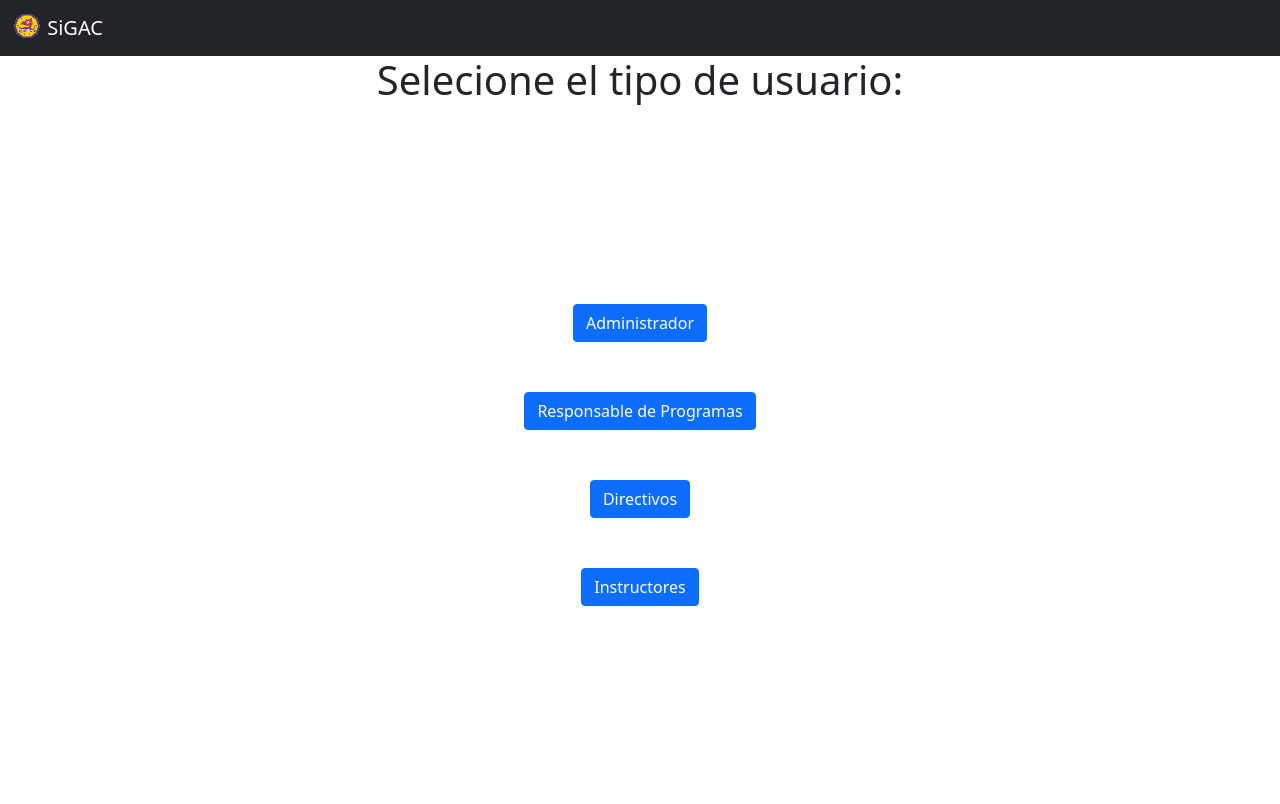
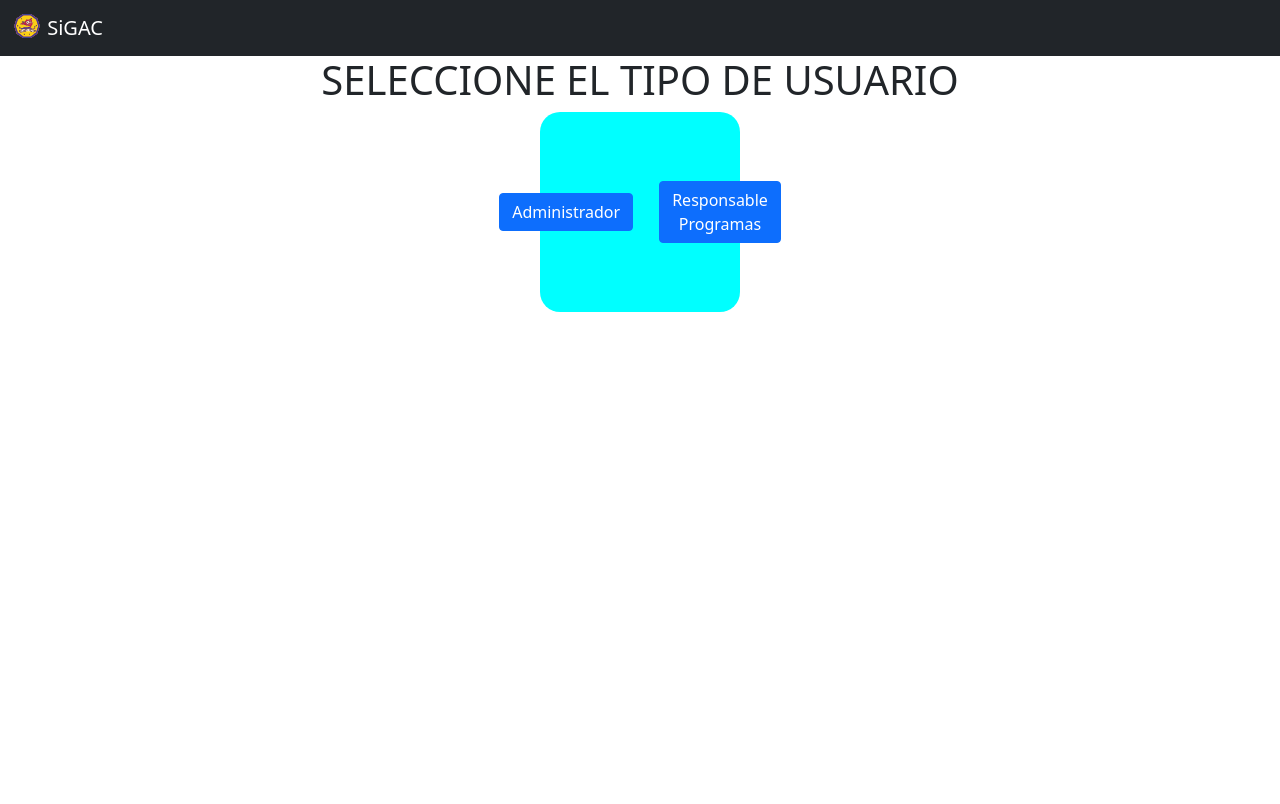
Before and after one commit to TheViccs/Extraescolares, a PHP site: page /extraescolares/views/layout/home.html in a window 1280 px wide. After the commit the page ends 312 px from the top, so only its background shows below. Run offline with PHP 8.4, Linux system fonts and the light colour scheme.

Commit message:
Arreglando problemas

```diff
--- a/css/style.css
+++ b/css/style.css
@@ -1,23 +1,15 @@
-#contenido{
+.container{
+    background-color: aqua;
+    height: 200px;
+    width: 200px;
+    display: flex;
+    justify-content: center;
+    align-items: center;
+    border-radius: 10%;
+}
+.btn{
 
-    width: 500px;
-    height: 500px;
-    margin-left: auto;
-    margin-right: auto;
-    margin-top: 200px;
+
 
 
 }
-
-#boton{
-    background-color: blue;
-    width: 50%;
-    height: 300px;
-
-
-}
-
-#btn{
-
-    margin-bottom: 50px;
-}
--- a/js/responsableDepartamento.js
+++ b/js/responsableDepartamento.js
@@ -54,7 +54,7 @@ function agregar_responsables_tabla(responsables){
     tabla.rows().remove().draw();
     for(let responsable of responsables){
         tabla.row.add({"clave":responsable.clave, "nombre":responsable.nombre, "correo":responsable.correo,"botoneditar":"<button id='botoneditarresponsable"+ responsable.id_responsable+"'class='btn btn-primary'> Editar </button>", "botonborrar": "<button id='botonborrarresponsable"+responsable.id_responsable+"'class='btn btn-danger' >Borrar</button>", "botonimprimir":"<button id='botonimprimir"+responsable.id_responsable+"' class= 'btn btn-dark'>Imprimir</button>"}).draw();
-       $("#botoneditarresponsable"+responsable.id_responsable).on( "click", function(){select_responsable_id(responsable.id_responsable)});
+     //  $("#botoneditarresponsable"+responsable.id_responsable).on( "click", function(){select_responsable_id(responsable.id_responsable)});
        $("#botonborrarresponsable"+responsable.id_responsable).on( "click", function(){mostrar_modal_borrar_responsable(responsable.id_responsable, responsable.clave, responsable.nombre, responsable.correo)});
        $("#botonimprimir");
     }
--- a/views/layout/home.html
+++ b/views/layout/home.html
@@ -6,9 +6,9 @@
     <meta name="viewport" content="width=device-width, initial-scale=1">
 
     <!-- Bootstrap CSS -->
-    <link rel="stylesheet" href="./css/index.css">
+
     <link href="https://cdn.jsdelivr.net/npm/bootstrap@5.1.3/dist/css/bootstrap.min.css" rel="stylesheet" integrity="sha384-1BmE4kWBq78iYhFldvKuhfTAU6auU8tT94WrHftjDbrCEXSU1oBoqyl2QvZ6jIW3" crossorigin="anonymous">
-    <link href="../../../css/index.css" rel="stylesheet">
+
     <link rel="stylesheet" href="../../css/style.css">
 
           <nav class="navbar navbar-dark bg-dark">
@@ -20,67 +20,66 @@
   </div>
 </nav>
 
-
-
-
-
-
-
-
-
-
 </head>
 
 
 
 
-<body class="text-center">
+  <body>
+    <h1 style="text-align: center;">SELECCIONE EL TIPO DE USUARIO</h1>
+    <div class="container">
 
- <h1>Selecione el tipo de usuario:</h1>
-
-    <div id="contenido">
-        <div id="btn">
+      <div class="btn">
         <a href="http://localhost/Extraescolares/views/modules/admin/administrador.php" id="boton">
           <button type="button" class="btn btn-primary">Administrador</button>
         </a>
     </div>
 
-        <div id="btn">
+    <div class="btn">
+      <a href="" >
+        <button type="button" class="btn btn-primary">Responsable Programas</button>
+      </a>
+  </div>
+
+
+    </div>
+
+    <script src="https://cdn.jsdelivr.net/npm/bootstrap@5.1.3/dist/js/bootstrap.bundle.min.js" integrity="sha384-ka7Sk0Gln4gmtz2MlQnikT1wXgYsOg+OMhuP+IlRH9sENBO0LRn5q+8nbTov4+1p" crossorigin="anonymous"></script>
+  </body>
+</html>
+
+
+<!---
+
+        <div>
+          <a href="http://localhost/Extraescolares/views/modules/admin/administrador.php" id="boton">
+            <button type="button" class="btn btn-primary">Administrador</button>
+          </a>
+      </div>
+
+      <div >
           <a href="">
             <button type="button" class="btn btn-primary">Responsable de Programas</button>
           </a>
       </div>
 
-        <div id="btn">
+      <div>
           <a href="">
             <button type="button" class="btn btn-primary">Directivos</button>
           </a>
       </div>
 
-        <div id="btn">
+      <div>
           <a href="">
             <button type="button" class="btn btn-primary">Instructores</button>
 
           </a>
       </div>
-
-        <div id="btn">
+      <button type="button" class="btn btn-primary">Alumnos</button>
+      <div >
 
       </div>
-
+      </div>
     </div>
 
-
-
-    <!-- Optional JavaScript; choose one of the two! -->
-
-    <!-- Option 1: Bootstrap Bundle with Popper -->
-    <script src="https://cdn.jsdelivr.net/npm/bootstrap@5.1.3/dist/js/bootstrap.bundle.min.js" integrity="sha384-ka7Sk0Gln4gmtz2MlQnikT1wXgYsOg+OMhuP+IlRH9sENBO0LRn5q+8nbTov4+1p" crossorigin="anonymous"></script>
-
-    <!-- Option 2: Separate Popper and Bootstrap JS -->
-    <!--
-    <script src="https://cdn.jsdelivr.net/npm/@popperjs/core@2.10.2/dist/umd/popper.min.js" integrity="sha384-7+zCNj/IqJ95wo16oMtfsKbZ9ccEh31eOz1HGyDuCQ6wgnyJNSYdrPa03rtR1zdB" crossorigin="anonymous"></script>
-    <script src="https://cdn.jsdelivr.net/npm/bootstrap@5.1.3/dist/js/bootstrap.min.js" integrity="sha384-QJHtvGhmr9XOIpI6YVutG+2QOK9T+ZnN4kzFN1RtK3zEFEIsxhlmWl5/YESvpZ13" crossorigin="anonymous"></script>
-    -->
-  </body>
-</html>
+    </div>    -->
--- a/views/modules/admin/responsables.php
+++ b/views/modules/admin/responsables.php
@@ -87,12 +87,15 @@
                 </div>
             </div>
         </div>
+
     </div>
 
         <!-- FOOTER -->
         <?php include "../../../views/layout/footer.php" ?>
 
+
     </div>
     <script src="../../../js/responsableDepartamento.js"></script>
 </body>
+
 </html>
```
Lines whose indentation alone changed are shown as unchanged.
